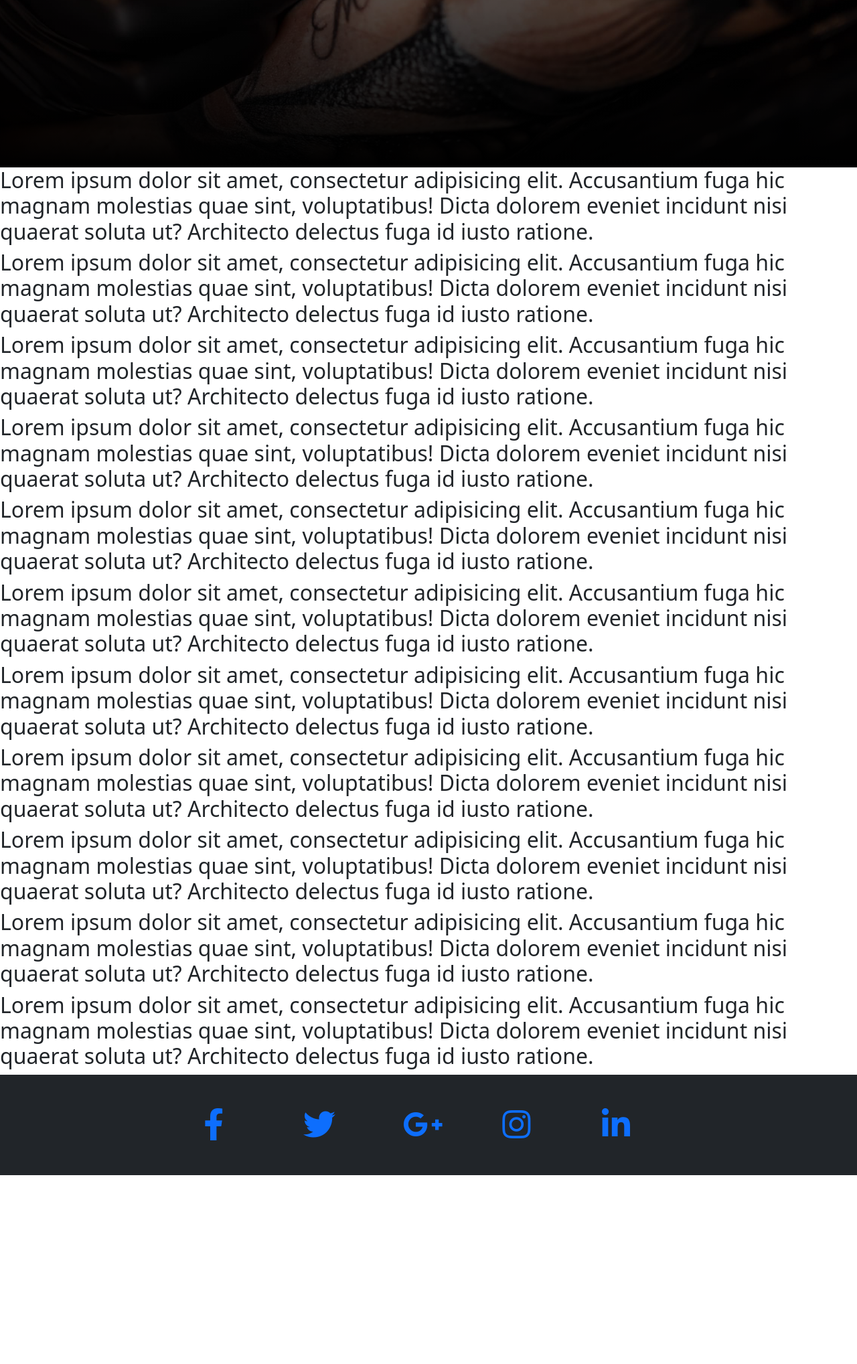
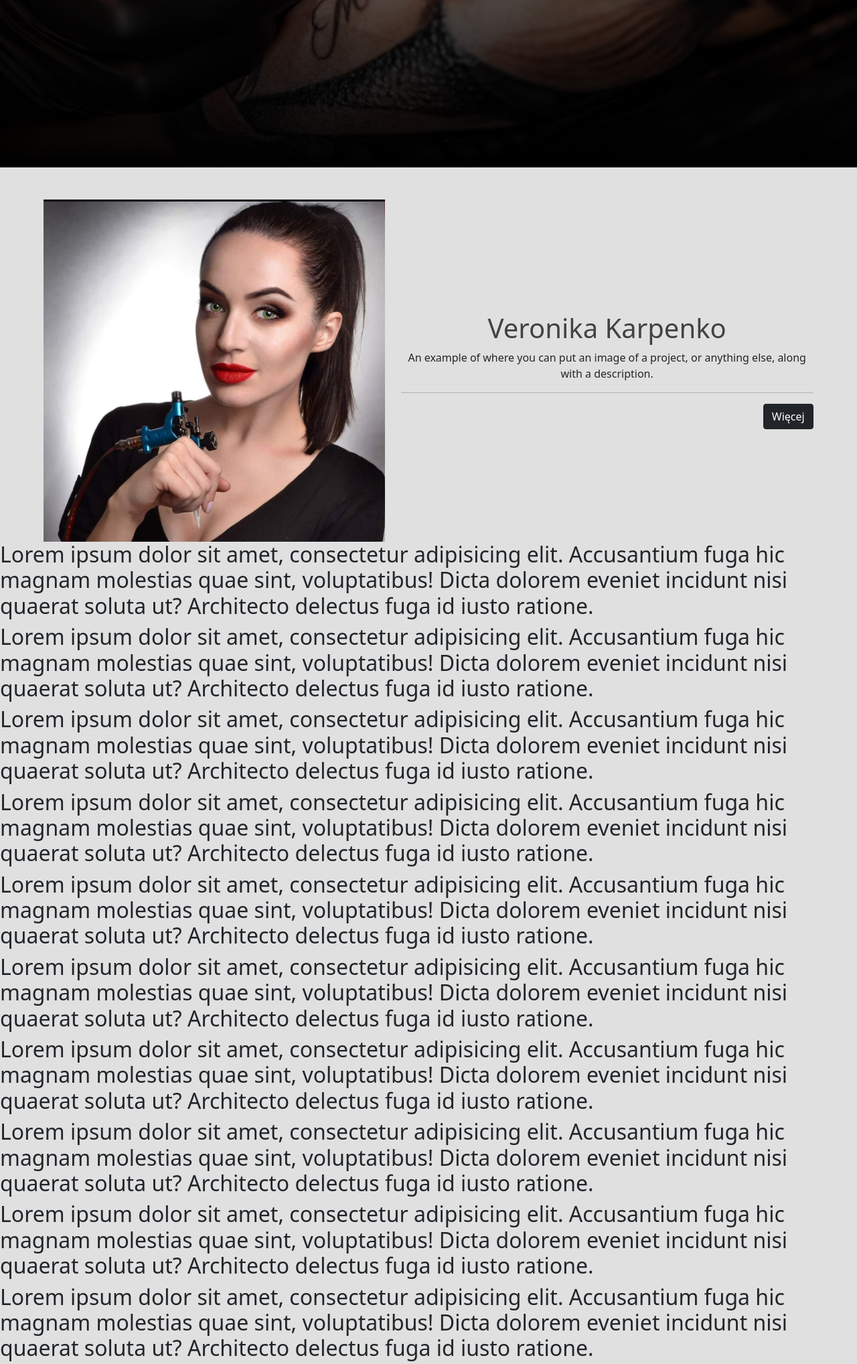
Before and after one commit to HKarpenko/WebPageProject, a Flask app: page / in a window 1280 px wide. Shown: the part 787-2824 px from the top of the page at 67% size. Before the commit the page ends 2542 px from the top, so only its background shows below. Run offline with Flask 2, Linux system fonts and the light colour scheme; some libraries are stand-ins or nearby versions.

Commit message:
me section added

```diff
--- a/templates/home.html
+++ b/templates/home.html
@@ -83,12 +83,16 @@
       }
     }
 
+    body {
+      background: rgb(224,224,224)
+    }
+
   </style>
 
 </head>
 <body style="width:100%">
   <header style="margin-bottom: 6%;">
-    <nav class="navbar fade-eff-05 navbar-expand-md bg-dark navbar-dark fixed-top p-3">
+    <nav class="navbar fade-eff-05 navbar-expand-md bg-dark navbar-dark fixed-top p-md-3 p-xs-5">
       <div class="container-fluid">
           <a class="navbar-brand" href="#">Veronique</a>
 
@@ -136,6 +140,29 @@
         </div>
       </div>
     </header>
+
+    <div class="container-fluid">
+      <div class="row justify-content-center my-5 mb-lg-0">
+        <div class="col-lg-5">
+          <img class="img-fluid" src="../static/img/Veronika.jpg" alt="" />
+        </div>
+        <div class="col-lg-6">
+          <div class="d-flex flex-row h-100">
+            <div class="project-text w-100 my-auto">
+              <div class="text-center text-lg-left">
+                <h1 style="color: #424242">Veronika Karpenko</h1>
+                <p style="color: ##616161">An example of where you can put an image of a project, or anything else, along with a description.</p>
+                <hr class="d-none d-lg-block mb-3 ml-0" />
+              </div>
+              <div class="d-flex flex-row-reverse h-100">
+                <button type="button" class="btn btn-dark">Więcej</button>
+              </div>
+            </div>
+          </div>
+        </div>
+      </div>
+    </div>
+
     <h2>Lorem ipsum dolor sit amet, consectetur adipisicing elit. Accusantium fuga hic magnam molestias quae sint, voluptatibus! Dicta dolorem eveniet incidunt nisi quaerat soluta ut? Architecto delectus fuga id iusto ratione.</h2>
         <h2 >Lorem ipsum dolor sit amet, consectetur adipisicing elit. Accusantium fuga hic magnam molestias quae sint, voluptatibus! Dicta dolorem eveniet incidunt nisi quaerat soluta ut? Architecto delectus fuga id iusto ratione.</h2>
 
```
Also changed, not shown: static/img/Veronika.jpg (added).
